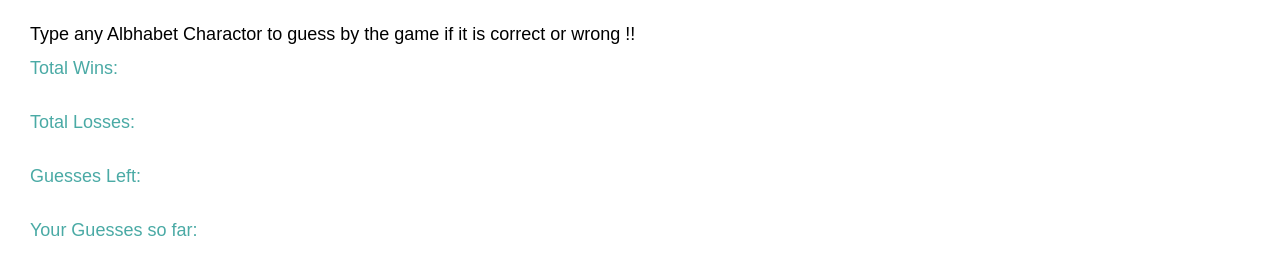
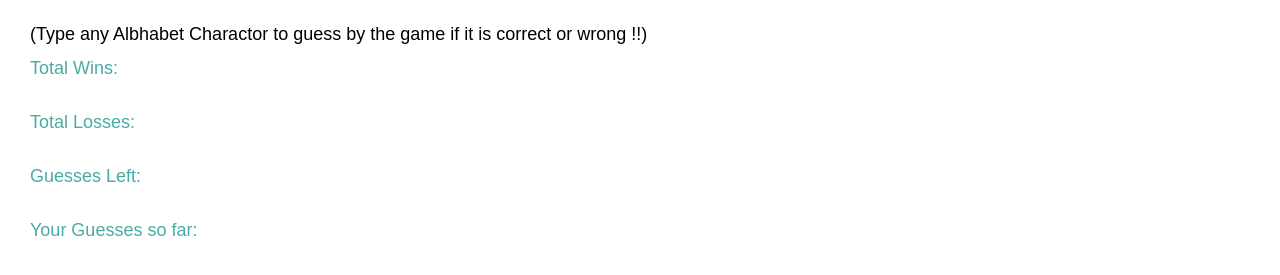
Before and after one commit to alinaeem4321/Psychic-Game, a plain HTML site: page index.html in a window 1280 px wide. Shown: the part 139-414 px from the top of the page. Drawn offline with Linux system fonts and the light colour scheme.

Commit message:
Update index.html

```diff
--- a/index.html
+++ b/index.html
@@ -9,7 +9,7 @@
     <div id="game">
         <h1>The Psychic Game</h1>
         <p>Guess what letter I'm thinking of!</p>
-        <em>Type any Albhabet Charactor to guess by the game if it is correct or wrong !!</em>
+        <i>(Type any Albhabet Charactor to guess by the game if it is correct or wrong !!)</i>
         <p>Total Wins: </p>
         <p>Total Losses: </p>
         <p>Guesses Left: </p>
```
